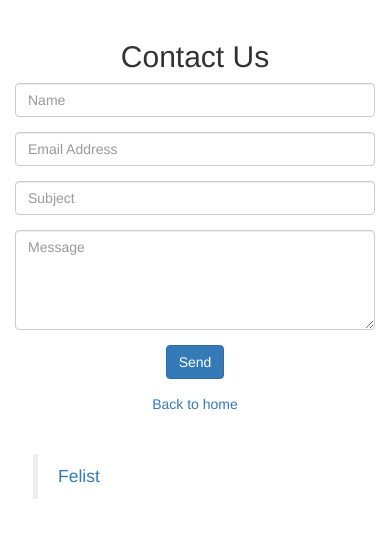
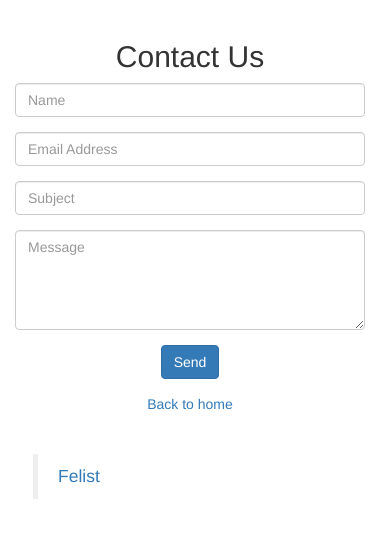
Before and after one commit to alexsclim/Felist, a Flask app: page /contact in a window 390 px wide. Shown: the part 52-590 px from the top of the page. Run offline with Flask 2, Linux system fonts and the light colour scheme; some libraries are stand-ins or nearby versions.

Commit message:
add some margin for fb

```diff
--- a/app/static/styles/main.css
+++ b/app/static/styles/main.css
@@ -37,6 +37,10 @@
   margin-bottom: 5px;
 }
 
+.margin-right {
+  margin-right: 10px;
+}
+
 form label {
   font-size: 1.1em;
   font-weight: bold;
--- a/app/templates/contact.html
+++ b/app/templates/contact.html
@@ -1,7 +1,7 @@
 {% extends "alternate_base.html" %}
 {% block body %}
   <div class="text-center">
-    <div class="col-sm-4 col-sm-offset-2">
+    <div class="col-sm-4 col-sm-offset-2 margin-right">
       <h2>Contact Us</h2>
 
         {% if success %}
```
